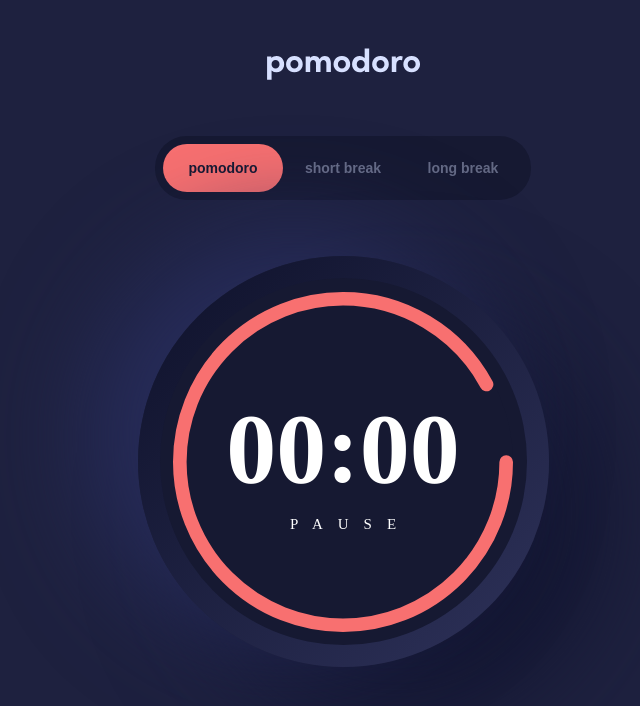
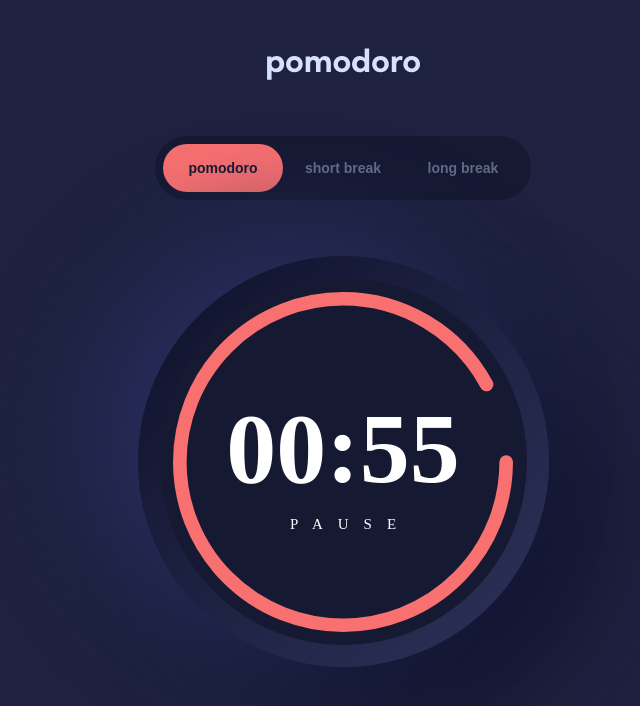
Before and after one commit to Jamario/pomodoro, a React (Create React App) app: page / in a window 1280 px wide. Shown: the top 706 px of the page, without its empty margins (297-937 px from the left). Built offline with nearby package versions, Linux system fonts and the light colour scheme.

Commit message:
Session2. Added time utilities and tests for said utility functions.

```diff
--- a/src/components/Timers/Timer/Timer.tsx
+++ b/src/components/Timers/Timer/Timer.tsx
@@ -1,4 +1,7 @@
 import { useState, useEffect } from "react";
+
+import { displayTime, getMinutesAndSeconds } from "../../../utils/timeUtils";
+
 import styles from "./Timer.module.css";
 
 type TimerProps = {
@@ -19,6 +22,9 @@ const Timer = ({ currentTime, countdownStartTime }: TimerProps): JSX.Element =>
     const strokeDashOffsetValue = entireStrokeLength - countdownSegment * currentTime;
     console.log("stroke dash offset value", strokeDashOffsetValue);
 
+    const { minutes, seconds } = getMinutesAndSeconds(currentTime);
+    const timeString = displayTime(minutes, seconds);
+
     return (
         <div>
             <div className={styles.outerRing}>
@@ -36,7 +42,7 @@ const Timer = ({ currentTime, countdownStartTime }: TimerProps): JSX.Element =>
                                 />
                             </svg>
                         </div>
-                        <p className={styles.time}>00:00</p>
+                        <p className={styles.time}>{timeString}</p>
                         <p className={styles.pause}>PAUSE</p>
                     </div>
                 </div>
--- /dev/null
+++ b/src/utils/timeUtils.ts
@@ -0,0 +1,34 @@
+export function getMinutesAndSeconds(timeInSeconds : number): { minutes: number, seconds: number} {
+    let minutes = 0;
+    let seconds = 0;
+
+    if (timeInSeconds >= 60) {
+        minutes = Math.trunc(timeInSeconds / 60);
+        seconds = timeInSeconds % 60;
+    } else {
+        seconds = timeInSeconds;
+    }
+
+
+
+    return {minutes, seconds};
+}
+
+export function displayTime(minutes : number, seconds : number): string {
+    let minutesString: string;
+    let secondsString: string;
+
+    if(minutes < 10) {
+        minutesString = `0${minutes}`;
+    } else {
+        minutesString = minutes.toString();
+    }
+
+    if(seconds < 10) {
+        secondsString = `0${seconds}`;
+    } else {
+        secondsString = seconds.toString();
+    }
+
+    return `${minutesString}:${secondsString}`;
+}
```
Also changed, not shown: 1 other file (tests, documents, lock files or other folders).
